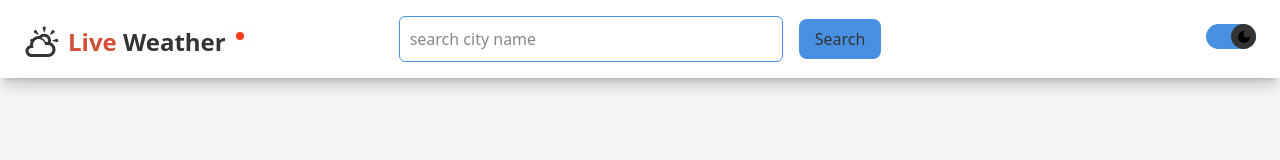
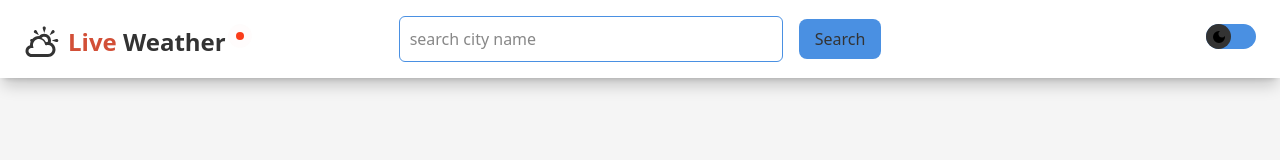
Before and after one commit to OneClickTechy/weather-app, a React (Vite) app: page / in a window 1280 px wide. Shown: the top 160 px of the page. Built offline with nearby package versions, Linux system fonts and the light colour scheme; no server answers.

Commit message:
toggle button fixed

```diff
--- a/src/components/header/themeToggler/ThemeToggler.jsx
+++ b/src/components/header/themeToggler/ThemeToggler.jsx
@@ -20,7 +20,7 @@ const ThemeToggler = () => {
       >
         <div
           className={`${
-            !isOn ? "translate-x-[100%]" : null
+            theme === "dark" ? "translate-x-[100%]" : null
           } transition-transform ease-linear duration-300 w-[25px] h-[25px] bg-text-primary rounded-3xl flex justify-center items-center`}
         >
           {!isOn ? (
```
